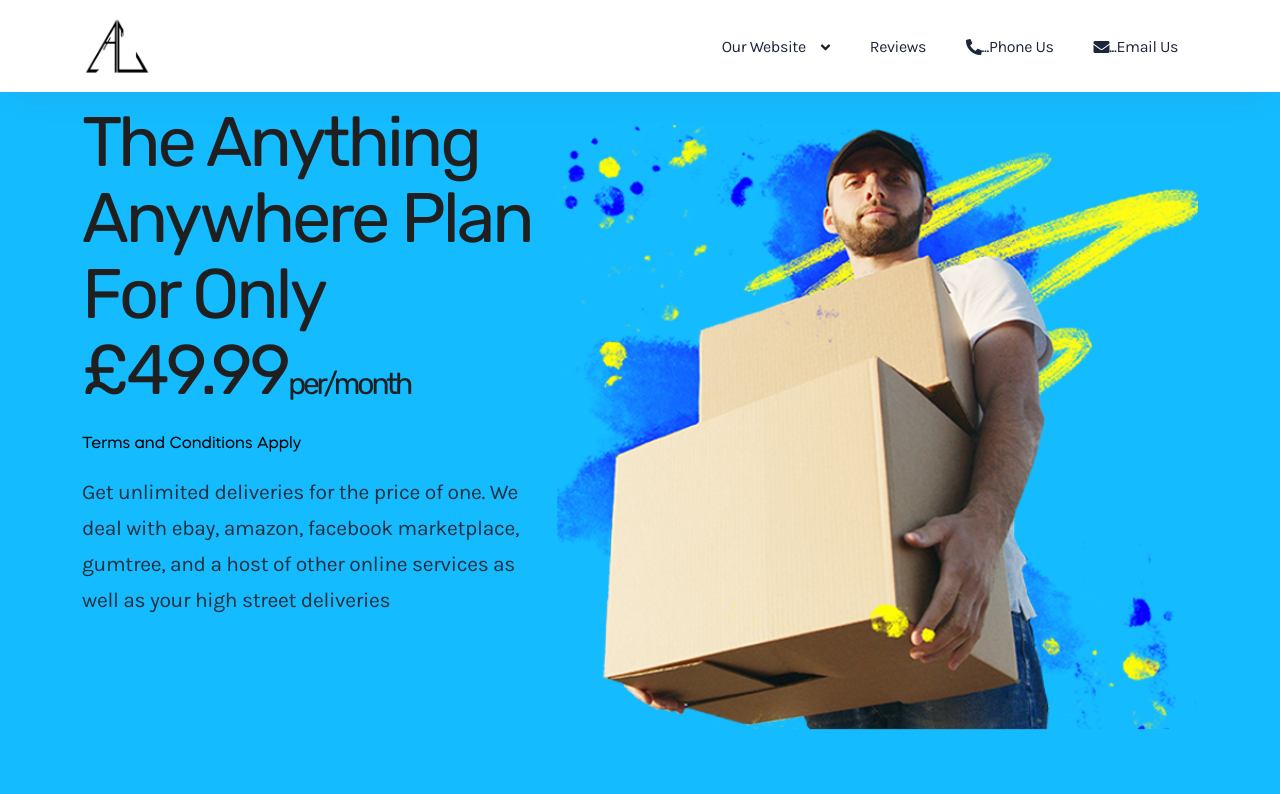
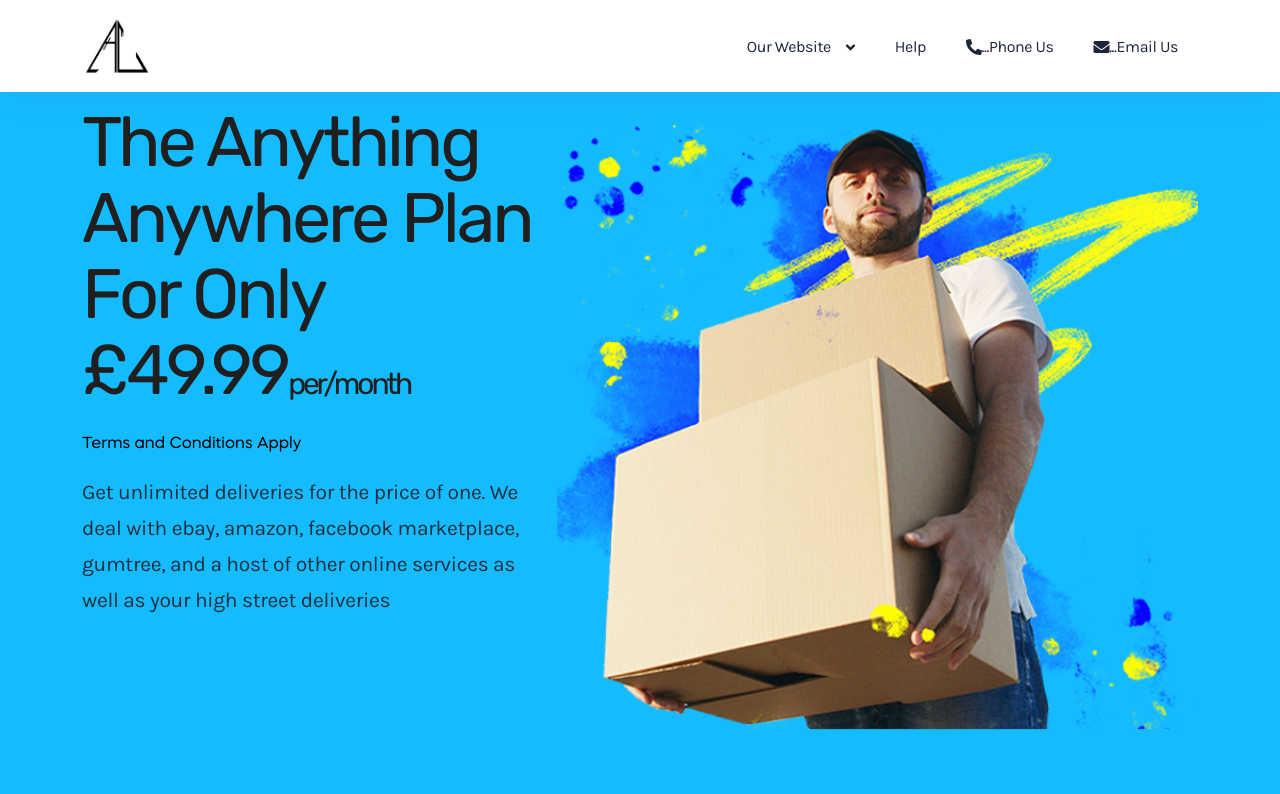
Before and after one commit to AsusLogistics/website, a Django app: page /anythinganywhere in a window 1280 px wide. Shown: the top 794 px of the page. Run offline with Django 3.2, Linux system fonts and the light colour scheme; some libraries are stand-ins or nearby versions.

Commit message:
small updated

```diff
--- a/AsusLogistic/templates/anythinganywhere.html
+++ b/AsusLogistic/templates/anythinganywhere.html
@@ -91,7 +91,7 @@
               </ul>
             </li>
             <li class="nav-item">
-              <a target="_blank" href="https://www.trustpilot.com/review/asuslogistics.com" class="nav-link-item">Reviews</a>
+              <a href="{% url 'ExclusiveDeal49' %}#Faq" class="nav-link-item">Help</a>
             </li>
 
             <li class="nav-item">
```
